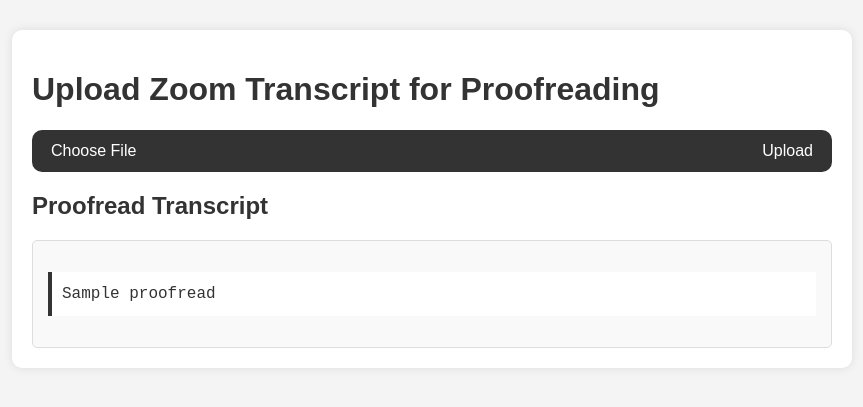
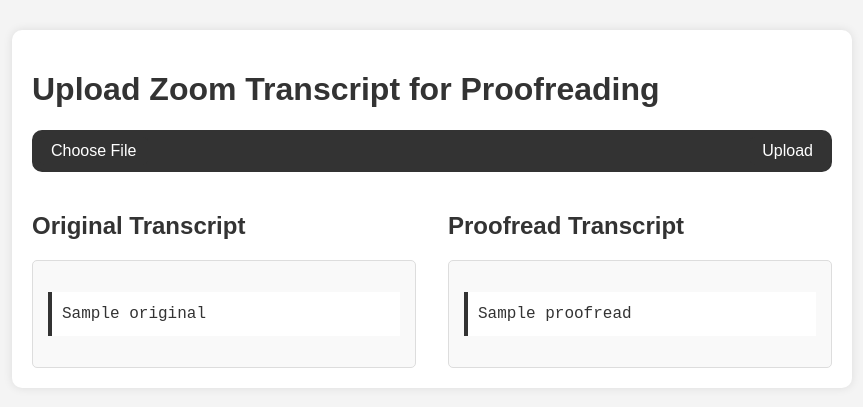
Before and after one commit to ganeshgaiy/ZoomTranscriptAnalyzer, a Flask app: template templates/index.html in a window 1280 px wide. Shown: the part 56-463 px from the top of the page, without its empty margins (208-1071 px from the left). Run offline with Flask 3, Linux system fonts and the light colour scheme; the template is opened without the code that fills it: most values are stand-ins (such as "Sample title", 1, 10 or a date in 2020).

Commit message:
shows original and proof read transcript

```diff
--- a/app.py
+++ b/app.py
@@ -1,4 +1,4 @@
-from flask import Flask, render_template, request
+from flask import Flask, flash, redirect, render_template, request
 from openai import OpenAI
 client = OpenAI()
 
@@ -13,14 +13,24 @@
 @app.route('/upload', methods=['POST'])
 def upload_file():
     if 'transcript' not in request.files:
-        return "No file part"
+        flash('No file part')
+        return redirect(request.url)
+
     file = request.files['transcript']
+
     if file.filename == '':
-        return "No selected file"
+        flash('No selected file')
+        return redirect(request.url)
+
     if file:
-        content = file.read().decode('utf-8')
-        proofread_content = proofread_transcript(content)
-        return render_template('index.html', proofread=proofread_content)
+        try:
+            content = file.read().decode('utf-8')
+            proofread_content = proofread_transcript(content)
+            return render_template('index.html', proofread=proofread_content, original=content)
+        except Exception as e:
+            flash(f'An error occurred while processing the file: {e}')
+            return redirect(request.url)
+
 
 def proofread_transcript(transcript):
     response = client.chat.completions.create(
--- a/static/styles.css
+++ b/static/styles.css
@@ -108,3 +108,34 @@
     background-color: #fff;
     border-left: 4px solid #333;
 }
+
+.transcripts-container {
+    display: flex;
+    justify-content: space-between;
+    gap: 20px;
+    margin-top: 20px;
+}
+
+.transcript-block {
+    flex: 1;
+    max-width: 48%;
+}
+
+.original-transcript, .proofread-transcript {
+    background-color: #f9f9f9;
+    border: 1px solid #ddd;
+    padding: 15px;
+    border-radius: 5px;
+}
+
+.original-transcript pre, .proofread-transcript pre {
+    white-space: pre-wrap;
+    word-wrap: break-word;
+    font-size: 16px;
+    line-height: 1.5;
+    color: #333;
+    font-family: 'Courier New', Courier, monospace;
+    padding: 10px;
+    background-color: #fff;
+    border-left: 4px solid #333;
+}
--- a/templates/index.html
+++ b/templates/index.html
@@ -15,20 +15,43 @@
         <div class="form-container">
             <form action="/upload" method="post" enctype="multipart/form-data">
                 <div class="file-upload-block">
-                    <label class="file-label">
-                        <input type="file" name="transcript" required>
+                    <label for="transcript" class="file-label">
                         Choose File
                     </label>
+                    <input type="file" id="transcript" name="transcript" required>
                     <button type="submit">Upload</button>
                 </div>
             </form>
         </div>
         {% if proofread %}
-            <h2>Proofread Transcript</h2>
-            <div class="proofread-transcript">
-                <pre>{{ proofread }}</pre>
+            <div class="transcripts-container">
+                <div class="transcript-block">
+                    <h2>Original Transcript</h2>
+                    <div class="original-transcript">
+                        <pre>{{ original }}</pre>
+                    </div>
+                </div>
+                <div class="transcript-block">
+                    <h2>Proofread Transcript</h2>
+                    <div class="proofread-transcript">
+                        <pre>{{ proofread }}</pre>
+                    </div>
+                </div>
+            </div>
+        {% elif error %}
+            <h2>Error</h2>
+            <div class="error-message">
+                <p>{{ error }}</p>
             </div>
         {% endif %}
     </div>
+    <script>
+        const form = document.querySelector('form');
+        const submitButton = form.querySelector('button[type="submit"]');
+        form.addEventListener('submit', () => {
+            submitButton.textContent = 'Uploading...';
+            submitButton.disabled = true;
+        });
+    </script>
 </body>
 </html>
```
